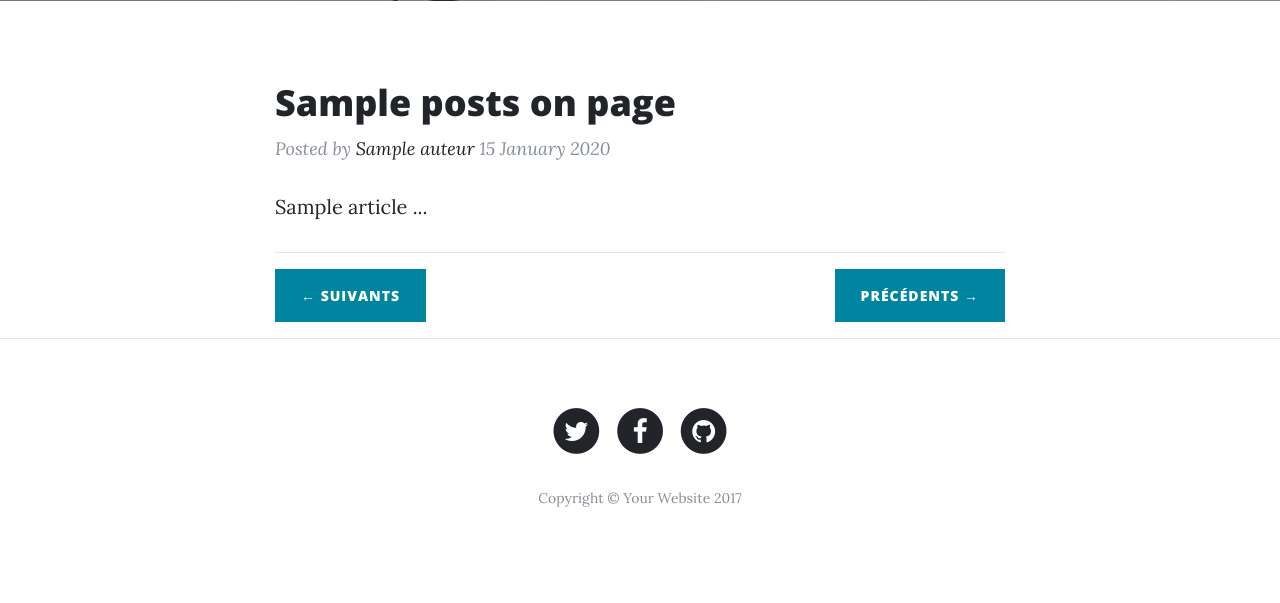
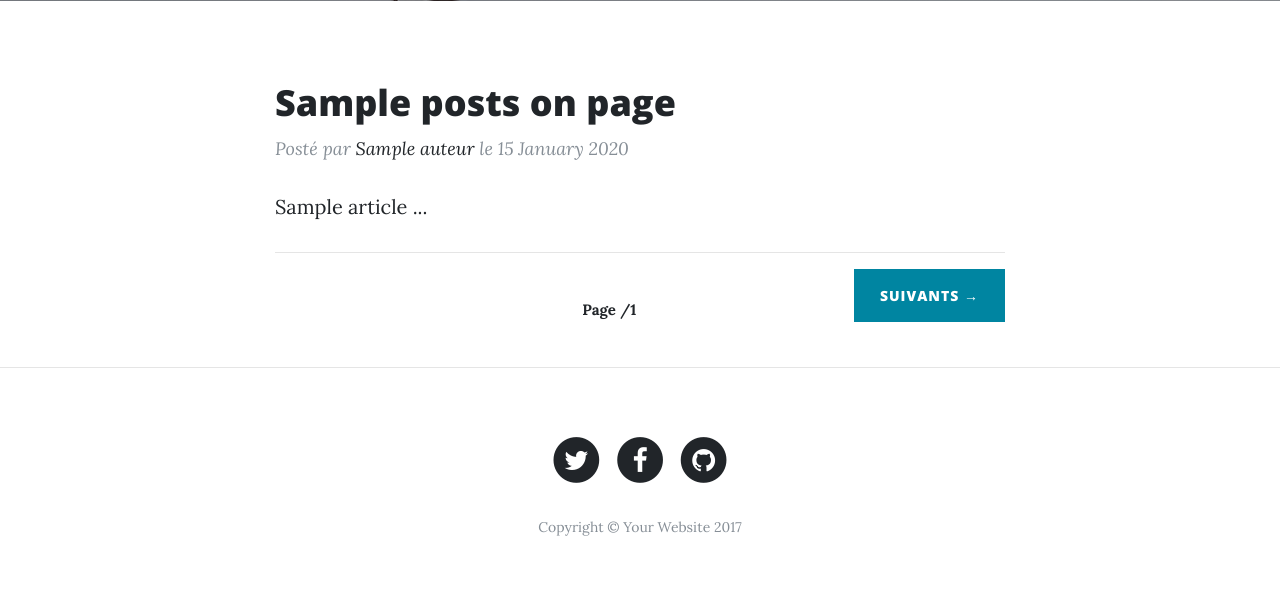
Before and after one commit to Lionel-darosa/MonBlog, a PHP site: template src/View/articles.html.twig in a window 1280 px wide. Shown: the part 627-1230 px from the top of the page. Before the commit the page ends 1134 px from the top, so only its background shows below. Run offline with PHP 8.4, Linux system fonts and the light colour scheme; the template is opened without the code that fills it: most values are stand-ins (such as "Sample title", 1, 10 or a date in 2020); some libraries are stand-ins or nearby versions.

Commit message:
add paging link and home page update

```diff
--- a/src/Controller/FrontController.php
+++ b/src/Controller/FrontController.php
@@ -25,7 +25,8 @@
     public function Accueil()
     {
         $postsOnPage= $this->getDatabase()->findPerPage(Article::class, 0, 5);
-        $this->render('index.html.twig', ["postsOnPage"=>$postsOnPage]);
+        $lastPost= $this->getDatabase()->findLast(Article::class);
+        $this->render('index.html.twig', ["postsOnPage"=>$postsOnPage, "lastPost"=>$lastPost]);
     }
 
     public function Posts($page)
@@ -35,7 +36,8 @@
         $nbrPages= ceil($nbrArticles / $nbrPerPage);
         $firstEnter=($page-1)*$nbrPerPage;
         $postsOnPage= $this->getDatabase()->findPerPage(Article::class, $firstEnter, $nbrPerPage);
-        $this->render('articles.html.twig', ["postsOnPage"=>$postsOnPage]);
+        $this->twig->addGlobal('_get', $_GET);
+        $this->render('articles.html.twig', ["postsOnPage"=>$postsOnPage, "nbrPages"=>$nbrPages]);
     }
 
 
--- a/src/View/article.html.twig
+++ b/src/View/article.html.twig
@@ -10,9 +10,7 @@
                 <div class="col-lg-8 col-md-10 mx-auto">
                     <div class="post-heading">
                         <h1> {{ article.titre }} </h1>
-                        <span class="meta">Posted by
-            <a href="#">{{ article.auteur }}</a>
-            , {{ article.date_article|date('j F Y') }}</span>
+                        <span class="meta">Posté par {{ article.auteur }}, {{ article.date_article|date('j F Y') }}</span>
                     </div>
                 </div>
             </div>
--- a/src/View/articles.html.twig
+++ b/src/View/articles.html.twig
@@ -31,9 +31,9 @@
                             </h2>
 
                         </a>
-                        <p class="post-meta">Posted by
+                        <p class="post-meta">Posté par
                             <a href="#">{{ article.auteur }}</a>
-                            {{ article.date_article|date('j F Y') }}
+                            le {{ article.date_article|date('j F Y') }}
                         </p>
                         <p class="post-subtitle">
                             {% set rawcontent= article.article %}
@@ -47,13 +47,20 @@
 
 
                 <!-- Pager -->
-                <div class="clearfix">
-
-                    <a class="btn btn-primary float-left" href="/articles?page=">&larr; Suivants </a>
-
-
-                    <a class="btn btn-primary float-right" href="/articles?page=">Précédents &rarr;</a>
-
+                <div class="post-preview row">
+                    <div class="col-sm-4">
+                        {% if _get.page>1 %}
+                            <a class="btn btn-primary float-left" href="/articles?page={{ _get.page-1 }}">&larr; Précédents </a>
+                        {% endif %}
+                    </div>
+                    <div class="col-sm-4">
+                        <p class="badge ml-sm-5 mt-sm-6">Page {{ _get.page }}/{{ nbrPages }}</p>
+                    </div>
+                    <div class="col-sm-4">
+                        {% if _get.page<nbrPages %}
+                            <a class="btn btn-primary float-right" href="/articles?page={{ _get.page+1 }}">Suivants &rarr;</a>
+                        {% endif %}
+                    </div>
                 </div>
             </div>
         </div>
```
Also changed, not shown: src/Model/Database.php (+13 -0 lines), src/View/index.html.twig (+25 -3 lines).
